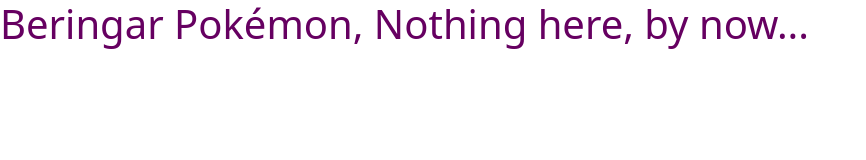
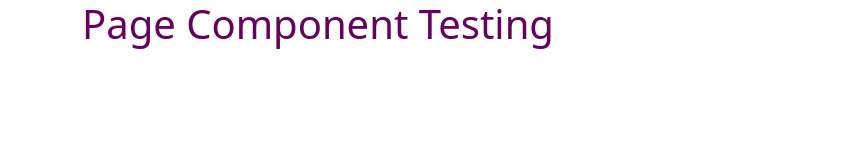
Before and after one commit to Beringar/202201-w3-we-berenguer-pou, a website: page public/index.html in a window 1280 px wide. Shown: the whole page, without its empty margins (0-866 px from the left). Drawn offline with nearby package versions, Linux system fonts and the light colour scheme; files that its build step writes are made by us from their sources.

Commit message:
added Component PageComponent components and instantiate PageComponent

```diff
--- a/public/index.html
+++ b/public/index.html
@@ -4,13 +4,12 @@
     <meta charset="UTF-8" />
     <meta name="viewport" content="width=device-width, initial-scale=1.0" />
     <meta name="description" content="" />
+    <title>Beringar Pokémon</title>
+    <link rel="shortcut icon" href="favicon.ico" type="image/x-icon" />
     <link rel="stylesheet" href="css/styles.css" />
     <script src="js/index.js" type="module"></script>
-    <title>Beringar Pokémon</title>
   </head>
   <body>
-    <div class="app">
-      <h1>Beringar Pokémon, Nothing here, by now...</h1>
-    </div>
+    <div class="app"></div>
   </body>
 </html>
--- /dev/null
+++ b/public/js/components/Component.js
@@ -0,0 +1,12 @@
+class Component {
+  element;
+
+  constructor(parentElement, className, htmlTag = "div") {
+    this.element = document.createElement(htmlTag);
+    this.element.className = className;
+
+    parentElement.append(this.element);
+  }
+}
+
+export default Component;
--- /dev/null
+++ b/public/js/components/PageComponent.js
@@ -0,0 +1,18 @@
+import Component from "./Component.js";
+
+class PageComponent extends Component {
+  constructor(parentElement) {
+    super(parentElement, "page");
+
+    this.generateHTML();
+  }
+
+  generateHTML() {
+    this.element.innerHTML = `
+    <div class="container"><h1>Page Component Testing</h1>
+    </div>
+    `;
+  }
+}
+
+export default PageComponent;
--- a/public/js/index.js
+++ b/public/js/index.js
@@ -1 +1,5 @@
-// nothing here
+import PageComponent from "./components/PageComponent.js";
+
+const appContainer = document.querySelector(".app");
+
+new PageComponent(appContainer);
```
Also changed, not shown: public/favicon.ico (added).
